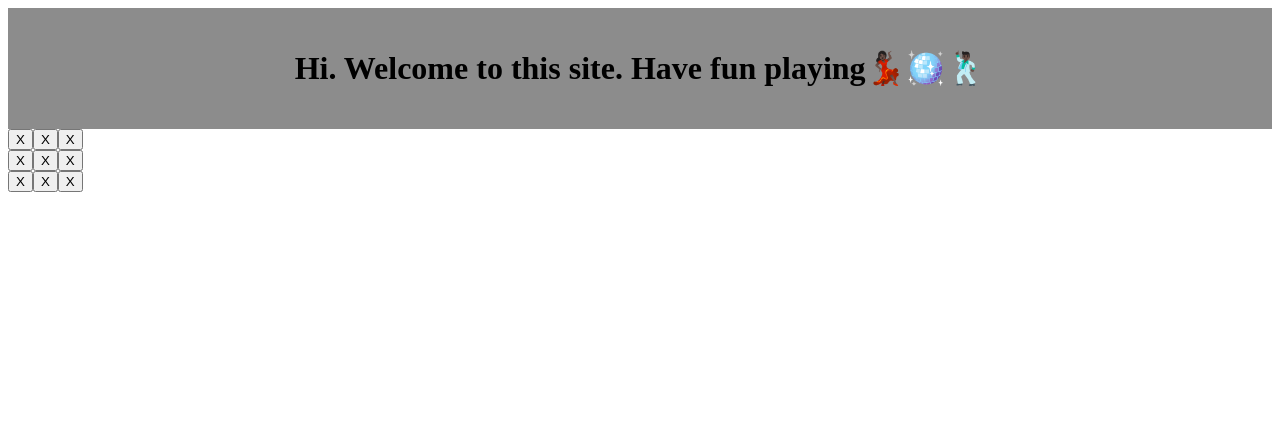
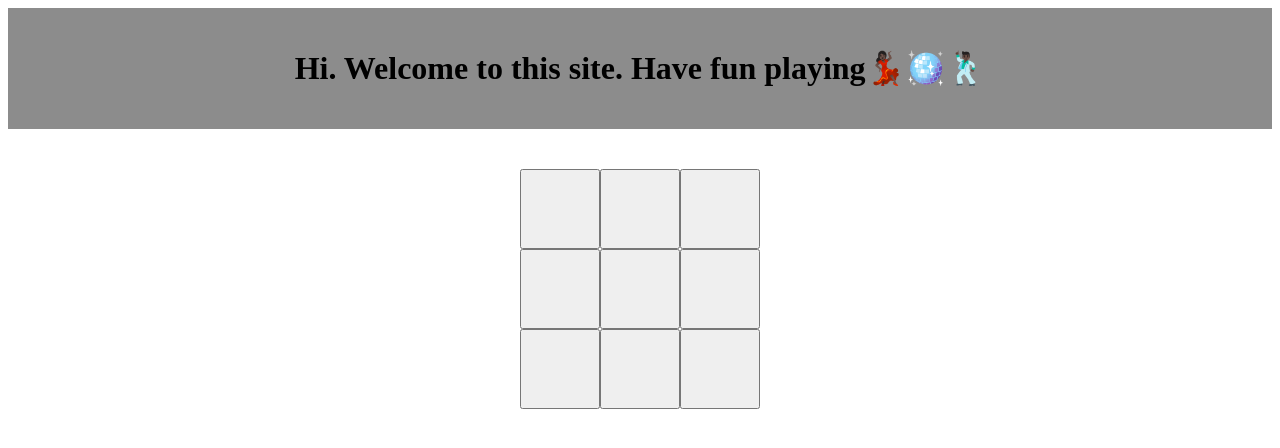
Before and after one commit to sorooshaghaei/react-tic-tac-toe, a React (Create React App) app in the folder tic-tac-toe/: page / in a window 1280 px wide. Shown: the top 448 px of the page. Built offline with nearby package versions, Linux system fonts and the light colour scheme.

Commit message:
basic systematic of the game was implemented

```diff
--- /dev/null
+++ b/tic-tac-toe/src/Board-row.css
@@ -0,0 +1,8 @@
+.Board-row {
+  display: flex;
+  justify-content: center;
+}
+.Board-size {
+  padding: 40px;
+  margin: auto;
+}
--- a/tic-tac-toe/src/components/Board.jsx
+++ b/tic-tac-toe/src/components/Board.jsx
@@ -1,21 +1,52 @@
-import Square from "./Square";
+import { useState } from "react";
+import "../Board-row.css";
+import "../square.css";
+
+const Square = ({ value, setValue }) => {
+  return (
+    <button className="square" onClick={() => setValue()}>
+      {value}
+    </button>
+  );
+};
+
 const Board = () => {
+  const [xIsNext, setXIsNext] = useState(true);
+  const [square, setSquare] = useState(Array(9).fill(null));
+
+  const clickHandler = (i) => {
+    if (square[i]) {
+      return;
+    }
+    const nextSquare = square.slice();
+    if (xIsNext) {
+      nextSquare[i] = "X";
+    } else {
+      nextSquare[i] = "O";
+    }
+
+    setSquare(nextSquare);
+    setXIsNext(!xIsNext);
+  };
+
   return (
     <>
-      <div className="board-row">
-        <Square />
-        <Square />
-        <Square />
-      </div>
-      <div className="board-row">
-        <Square />
-        <Square />
-        <Square />
-      </div>
-      <div className="board-row">
-        <Square />
-        <Square />
-        <Square />
+      <div className="Board-size">
+        <div className="Board-row">
+          <Square value={square[0]} setValue={() => clickHandler(0)} />
+          <Square value={square[1]} setValue={() => clickHandler(1)} />
+          <Square value={square[2]} setValue={() => clickHandler(2)} />
+        </div>
+        <div className="Board-row">
+          <Square value={square[3]} setValue={() => clickHandler(3)} />
+          <Square value={square[4]} setValue={() => clickHandler(4)} />
+          <Square value={square[5]} setValue={() => clickHandler(5)} />
+        </div>
+        <div className="Board-row">
+          <Square value={square[6]} setValue={() => clickHandler(6)} />
+          <Square value={square[7]} setValue={() => clickHandler(7)} />
+          <Square value={square[8]} setValue={() => clickHandler(8)} />
+        </div>
       </div>
     </>
   );
--- a/tic-tac-toe/src/components/Square.jsx
+++ /dev/null
@@ -1,8 +0,0 @@
-const Square = () => {
-  return (
-    <>
-      <button className="square">X</button>
-    </>
-  );
-};
-export default Square;
--- /dev/null
+++ b/tic-tac-toe/src/square.css
@@ -0,0 +1,5 @@
+.square {
+  font-size: 32px;
+  width: 80px;
+  height: 80px;
+}
```
